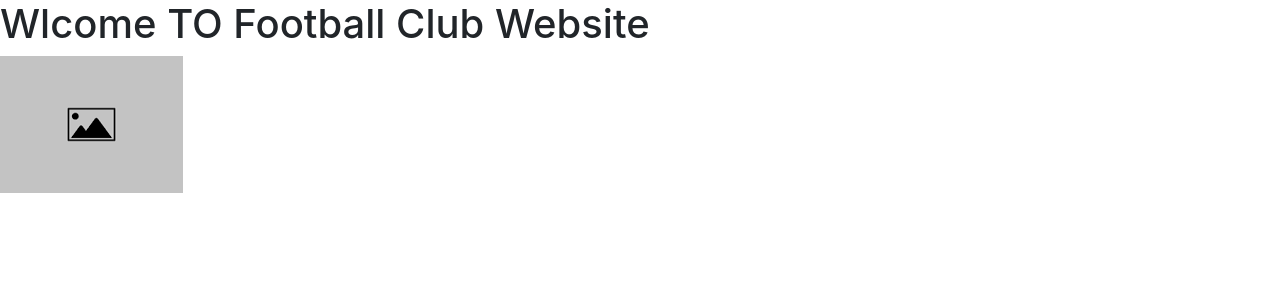
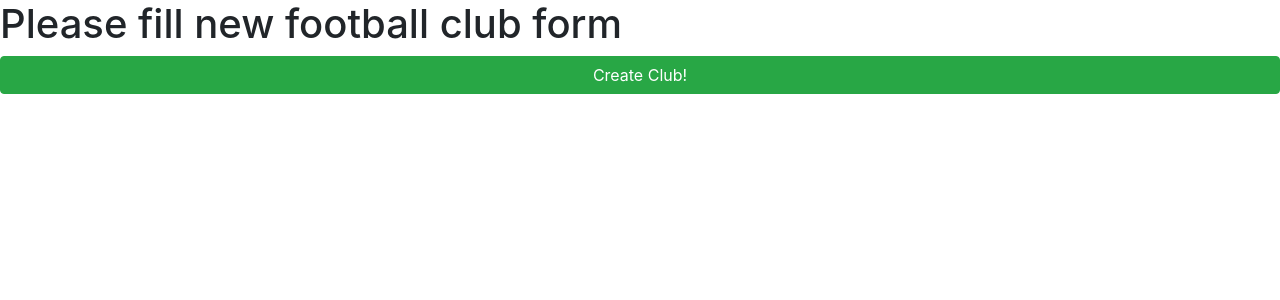
Before and after one commit to Abtinz/Django-Flask, a Django app: page /clubs/creatnewclub in a window 1280 px wide. Shown: the top 300 px of the page. Run offline with Django 4.2, Linux system fonts and the light colour scheme.

Commit message:
simple design for new club form

```diff
--- a/Django/Intro/Football_Club/clubs_app/templates/clubs_app/add_club.html
+++ b/Django/Intro/Football_Club/clubs_app/templates/clubs_app/add_club.html
@@ -6,12 +6,13 @@
     <meta http-equiv="X-UA-Compatible" content="IE=edge">
     <meta name="viewport" content="width=device-width, initial-scale=1.0">
     <link rel="stylesheet" href="https://cdn.jsdelivr.net/npm/bootstrap@4.6.1/dist/css/bootstrap.min.css" integrity="sha384-zCbKRCUGaJDkqS1kPbPd7TveP5iyJE0EjAuZQTgFLD2ylzuqKfdKlfG/eSrtxUkn" crossorigin="anonymous">
-    <title>Clubs Information Table</title>
+    <title>New Football Club</title>
 </head>
 <body>
     <div>
-        <h1>Wlcome TO Football Club Website</h1>
-        <img src="{% static "clubs_app/img/default.png" %}" alt="">
+        <h1>Please fill new football club form</h1>
+
+        <a href="clubs/information/table"  class="btn btn-success btn-block">Create Club!</a>
 
     </div>
 </body>
```
